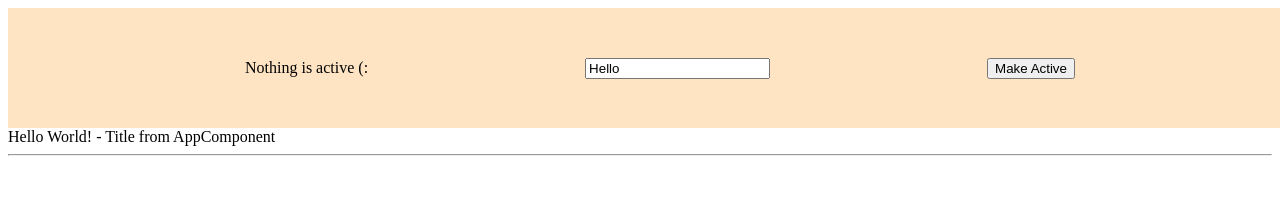
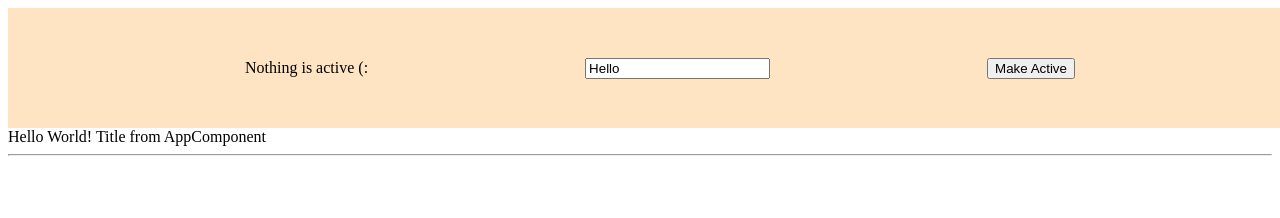
Before and after one commit to Djani-Antova/Angular, an Angular app in the folder 04.Components/components-demo-app/: page / in a window 1280 px wide. Shown: the top 218 px of the page. Built offline with nearby package versions, Linux system fonts and the light colour scheme.

Commit message:
Update app.component.ts

```diff
--- a/04.Components/components-demo-app/src/app/app.component.ts
+++ b/04.Components/components-demo-app/src/app/app.component.ts
@@ -4,8 +4,20 @@ import { Component } from '@angular/core';
   selector: 'app-root',
 
   templateUrl: './app.component.html',
-  styleUrls: ['./app.component.css']
+  styleUrls: ['./app.component.css'],
 })
 export class AppComponent {
-  title = '- Title from AppComponent ';
+  title = 'Title from AppComponent ';
+
+  users = [
+    { name: 'Mitko', age: 29 },
+    { name: 'Pesho', age: 27 },
+    { name: 'Mariya', age: 41 },
+    { name: 'Katya', age: 32 },
+  ];
+
+  outputChildHandler() {
+    console.log("outputChildHandler");
+
+  }
 }
```
